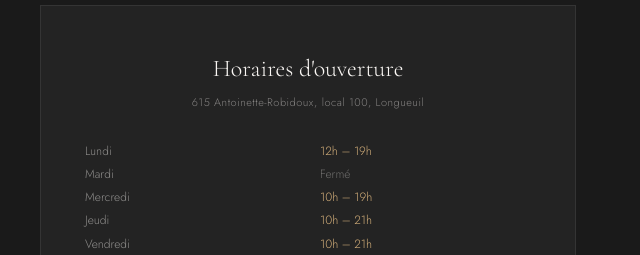
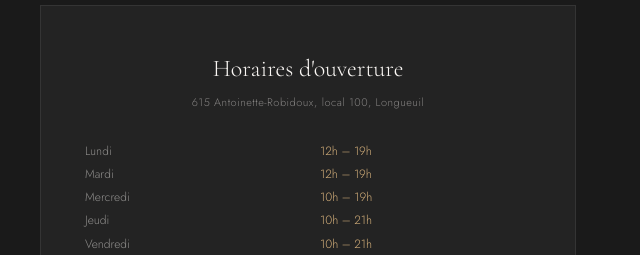
Before and after one commit to othikadio/daleba, a website: page site/kadiocoiffure/index.html in a window 1280 px wide. Shown: the part 2289-2544 px from the top of the page, 640-1280 px from the left. Drawn offline with nearby package versions, Linux system fonts and the light colour scheme.

Commit message:
Update horaires: Mardi 12h-19h (was Ferme)

```diff
--- a/site/kadiocoiffure/index.html
+++ b/site/kadiocoiffure/index.html
@@ -354,7 +354,7 @@ footer small{font-size:10px}
       <div class="booking-box-sub">615 Antoinette-Robidoux, local 100, Longueuil</div>
       <div class="hours-grid">
         <span class="hours-day">Lundi</span>      <span class="hours-time">12h – 19h</span>
-        <span class="hours-day">Mardi</span>      <span class="hours-time" style="color:rgba(250,247,244,0.35)">Fermé</span>
+        <span class="hours-day">Mardi</span>      <span class="hours-time">12h – 19h</span>
         <span class="hours-day">Mercredi</span>   <span class="hours-time">10h – 19h</span>
         <span class="hours-day">Jeudi</span>      <span class="hours-time">10h – 21h</span>
         <span class="hours-day">Vendredi</span>   <span class="hours-time">10h – 21h</span>
```
